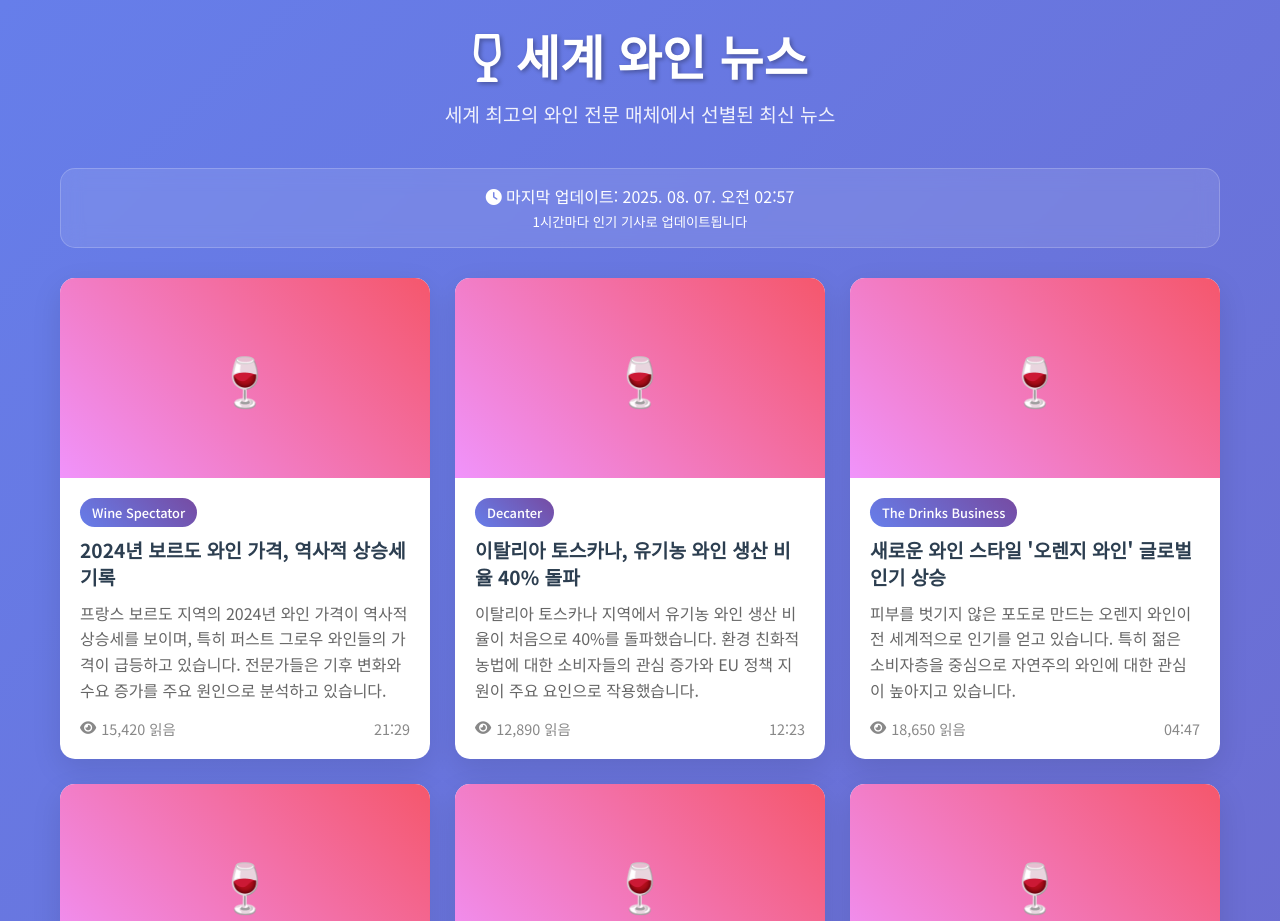
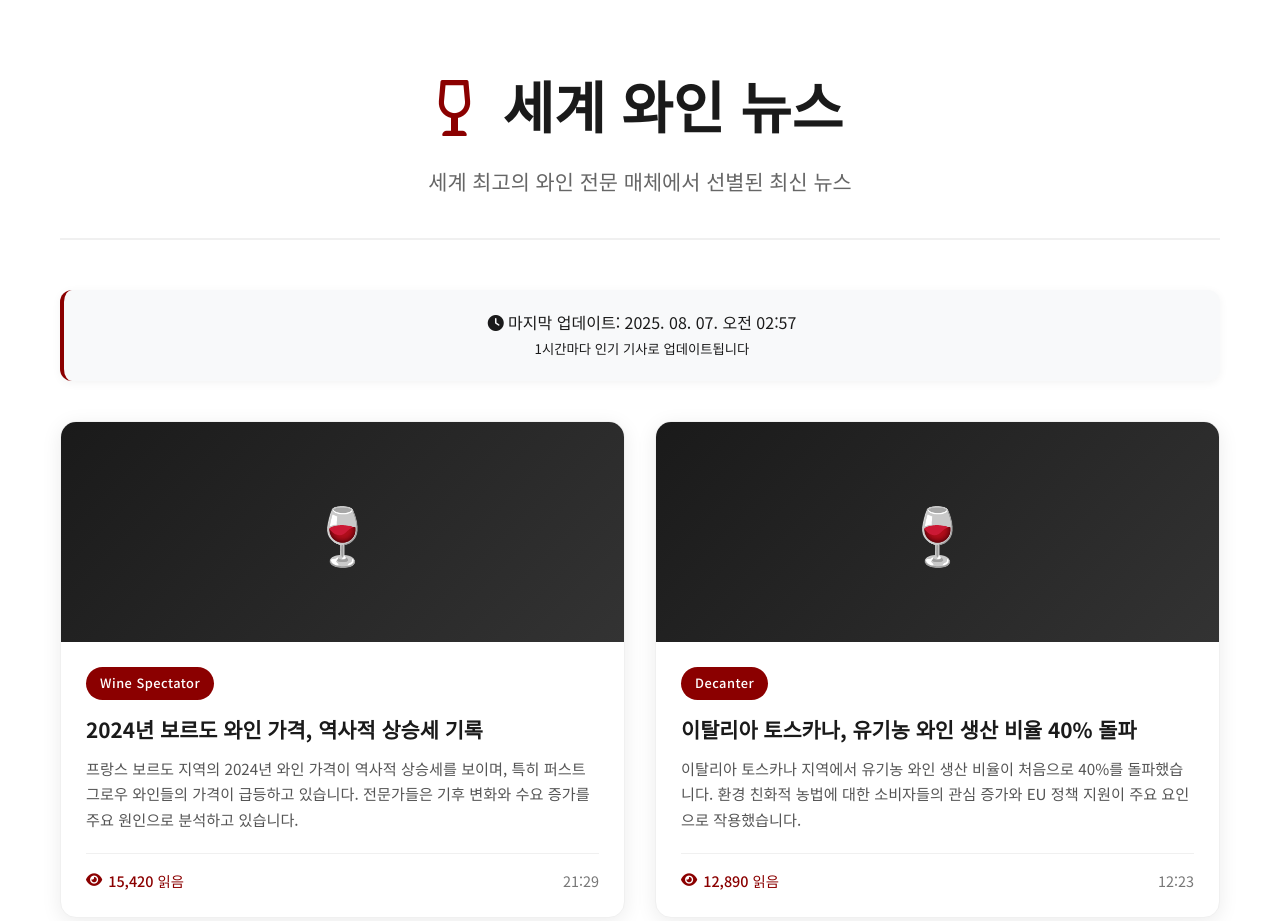
Before and after one commit to gongjour/Daily-World-Wine-News-, a plain HTML site: page index.html in a window 1280 px wide. Shown: the top 921 px of the page. Drawn offline with Linux system fonts and the light colour scheme.

Commit message:
Update index.html

```diff
--- a/index.html
+++ b/index.html
@@ -15,9 +15,10 @@
 
         body {
             font-family: 'Noto Sans KR', sans-serif;
-            background: linear-gradient(135deg, #667eea 0%, #764ba2 100%);
+            background: #ffffff;
             min-height: 100vh;
-            color: #333;
+            color: #1a1a1a;
+            line-height: 1.6;
         }
 
         .container {
@@ -28,91 +29,134 @@
 
         .header {
             text-align: center;
-            margin-bottom: 40px;
-            color: white;
+            margin-bottom: 50px;
+            color: #1a1a1a;
+            padding: 40px 0;
+            border-bottom: 2px solid #f0f0f0;
         }
 
         .header h1 {
-            font-size: 3rem;
-            margin-bottom: 10px;
-            text-shadow: 2px 2px 4px rgba(0,0,0,0.3);
+            font-size: 3.5rem;
+            margin-bottom: 15px;
+            font-weight: 700;
+            color: #1a1a1a;
+        }
+
+        .header h1 i {
+            color: #8B0000;
+            margin-right: 15px;
         }
 
         .header p {
-            font-size: 1.2rem;
-            opacity: 0.9;
+            font-size: 1.3rem;
+            color: #666;
+            font-weight: 300;
         }
 
         .update-info {
-            background: rgba(255,255,255,0.1);
-            backdrop-filter: blur(10px);
-            border-radius: 15px;
-            padding: 15px;
-            margin-bottom: 30px;
+            background: #f8f9fa;
+            border-radius: 12px;
+            padding: 20px;
+            margin-bottom: 40px;
             text-align: center;
-            color: white;
-            border: 1px solid rgba(255,255,255,0.2);
+            color: #1a1a1a;
+            border-left: 4px solid #8B0000;
+            box-shadow: 0 2px 10px rgba(0,0,0,0.05);
         }
 
         .news-grid {
             display: grid;
-            grid-template-columns: repeat(auto-fit, minmax(350px, 1fr));
-            gap: 25px;
-            margin-bottom: 40px;
+            grid-template-columns: repeat(auto-fit, minmax(380px, 1fr));
+            gap: 30px;
+            margin-bottom: 50px;
         }
 
         .news-card {
-            background: white;
-            border-radius: 15px;
+            background: #ffffff;
+            border-radius: 16px;
             overflow: hidden;
-            box-shadow: 0 10px 30px rgba(0,0,0,0.1);
-            transition: transform 0.3s ease, box-shadow 0.3s ease;
+            box-shadow: 0 4px 20px rgba(0,0,0,0.08);
+            transition: all 0.3s ease;
             position: relative;
+            border: 1px solid #f0f0f0;
+            cursor: pointer;
         }
 
         .news-card:hover {
-            transform: translateY(-5px);
-            box-shadow: 0 20px 40px rgba(0,0,0,0.15);
+            transform: translateY(-8px);
+            box-shadow: 0 12px 40px rgba(139,0,0,0.15);
+            border-color: #8B0000;
+        }
+
+        .news-card a {
+            text-decoration: none;
+            color: inherit;
+            display: block;
         }
 
         .news-image {
             width: 100%;
-            height: 200px;
-            background: linear-gradient(45deg, #f093fb 0%, #f5576c 100%);
+            height: 220px;
+            background: linear-gradient(135deg, #1a1a1a 0%, #333 100%);
             display: flex;
             align-items: center;
             justify-content: center;
-            color: white;
-            font-size: 3rem;
+            color: #ffffff;
+            font-size: 3.5rem;
+            position: relative;
+            overflow: hidden;
+        }
+
+        .news-image::before {
+            content: '';
+            position: absolute;
+            top: 0;
+            left: 0;
+            right: 0;
+            bottom: 0;
+            background: linear-gradient(45deg, rgba(139,0,0,0.3), rgba(139,0,0,0.1));
+            opacity: 0;
+            transition: opacity 0.3s ease;
+        }
+
+        .news-card:hover .news-image::before {
+            opacity: 1;
         }
 
         .news-content {
-            padding: 20px;
+            padding: 25px;
         }
 
         .news-source {
             display: inline-block;
-            background: linear-gradient(45deg, #667eea, #764ba2);
+            background: #8B0000;
             color: white;
-            padding: 5px 12px;
-            border-radius: 20px;
+            padding: 6px 14px;
+            border-radius: 25px;
             font-size: 0.8rem;
-            margin-bottom: 10px;
+            margin-bottom: 15px;
             font-weight: 500;
+            letter-spacing: 0.5px;
         }
 
         .news-title {
-            font-size: 1.2rem;
+            font-size: 1.3rem;
             font-weight: 600;
-            margin-bottom: 10px;
+            margin-bottom: 12px;
             line-height: 1.4;
-            color: #2c3e50;
+            color: #1a1a1a;
+            transition: color 0.3s ease;
+        }
+
+        .news-card:hover .news-title {
+            color: #8B0000;
         }
 
         .news-excerpt {
-            color: #666;
-            line-height: 1.6;
-            margin-bottom: 15px;
+            color: #555;
+            line-height: 1.7;
+            margin-bottom: 20px;
+            font-size: 0.95rem;
         }
 
         .news-meta {
@@ -120,30 +164,34 @@
             justify-content: space-between;
             align-items: center;
             font-size: 0.9rem;
-            color: #888;
+            color: #777;
+            padding-top: 15px;
+            border-top: 1px solid #f0f0f0;
         }
 
         .read-count {
             display: flex;
             align-items: center;
-            gap: 5px;
+            gap: 6px;
+            color: #8B0000;
+            font-weight: 500;
         }
 
         .loading {
             text-align: center;
-            padding: 50px;
-            color: white;
+            padding: 60px;
+            color: #1a1a1a;
             font-size: 1.2rem;
         }
 
         .spinner {
-            border: 4px solid rgba(255,255,255,0.3);
-            border-top: 4px solid white;
+            border: 4px solid #f0f0f0;
+            border-top: 4px solid #8B0000;
             border-radius: 50%;
-            width: 40px;
-            height: 40px;
+            width: 50px;
+            height: 50px;
             animation: spin 1s linear infinite;
-            margin: 0 auto 20px;
+            margin: 0 auto 25px;
         }
 
         @keyframes spin {
@@ -153,22 +201,41 @@
 
         .footer {
             text-align: center;
-            padding: 30px;
-            color: white;
-            opacity: 0.8;
+            padding: 40px;
+            color: #666;
+            background: #f8f9fa;
+            border-top: 1px solid #f0f0f0;
+            margin-top: 50px;
+        }
+
+        .footer p {
+            font-size: 0.95rem;
         }
 
         @media (max-width: 768px) {
             .header h1 {
-                font-size: 2rem;
+                font-size: 2.5rem;
+            }
+
+            .header p {
+                font-size: 1.1rem;
             }
 
             .news-grid {
                 grid-template-columns: 1fr;
+                gap: 20px;
             }
 
             .container {
                 padding: 15px;
+            }
+
+            .news-card {
+                border-radius: 12px;
+            }
+
+            .news-content {
+                padding: 20px;
             }
         }
     </style>
@@ -207,210 +274,240 @@
                 excerpt: "프랑스 보르도 지역의 2024년 와인 가격이 역사적 상승세를 보이며, 특히 퍼스트 그로우 와인들의 가격이 급등하고 있습니다. 전문가들은 기후 변화와 수요 증가를 주요 원인으로 분석하고 있습니다.",
                 source: "Wine Spectator",
                 readCount: "15,420",
-                image: "🍷"
+                image: "🍷",
+                url: "https://www.winespectator.com/articles/bordeaux-2024-prices-historic-rise"
             },
             {
                 title: "이탈리아 토스카나, 유기농 와인 생산 비율 40% 돌파",
                 excerpt: "이탈리아 토스카나 지역에서 유기농 와인 생산 비율이 처음으로 40%를 돌파했습니다. 환경 친화적 농법에 대한 소비자들의 관심 증가와 EU 정책 지원이 주요 요인으로 작용했습니다.",
                 source: "Decanter",
                 readCount: "12,890",
-                image: "🍷"
+                image: "🍷",
+                url: "https://www.decanter.com/wine-news/tuscany-organic-wine-production-40-percent"
             },
             {
                 title: "새로운 와인 스타일 '오렌지 와인' 글로벌 인기 상승",
                 excerpt: "피부를 벗기지 않은 포도로 만드는 오렌지 와인이 전 세계적으로 인기를 얻고 있습니다. 특히 젊은 소비자층을 중심으로 자연주의 와인에 대한 관심이 높아지고 있습니다.",
                 source: "The Drinks Business",
                 readCount: "18,650",
-                image: "🍷"
+                image: "🍷",
+                url: "https://www.thedrinksbusiness.com/2024/01/orange-wine-global-popularity-rise"
             },
             {
                 title: "캘리포니아 와인 산업, 기후 변화 대응 기술 혁신",
                 excerpt: "캘리포니아 와인 산업이 기후 변화에 대응하기 위한 혁신적인 기술을 도입하고 있습니다. 스마트 농업 기술과 새로운 포도 품종 개발로 지속가능한 와인 생산을 추구하고 있습니다.",
                 source: "Robert Parker",
                 readCount: "14,230",
-                image: "🍷"
+                image: "🍷",
+                url: "https://www.robertparker.com/news/california-wine-climate-change-innovation"
             },
             {
                 title: "아시아 와인 시장, 프리미엄 와인 수요 급증",
                 excerpt: "중국, 일본, 한국을 중심으로 한 아시아 와인 시장에서 프리미엄 와인에 대한 수요가 급증하고 있습니다. 특히 보르도와 부르고뉴의 고급 와인들이 인기를 얻고 있습니다.",
                 source: "James Suckling",
                 readCount: "16,780",
-                image: "🍷"
+                image: "🍷",
+                url: "https://www.jamessuckling.com/wine-news/asia-premium-wine-demand-surge"
             },
             {
                 title: "스페인 리오하, 전통과 혁신의 조화로 글로벌 인지도 향상",
                 excerpt: "스페인 리오하 지역의 와인들이 전통적인 방법과 현대적인 기술을 조화롭게 결합하여 글로벌 시장에서 높은 평가를 받고 있습니다. 특히 템프라니요 품종의 잠재력이 재발견되고 있습니다.",
                 source: "Jancis Robinson",
                 readCount: "11,450",
-                image: "🍷"
+                image: "🍷",
+                url: "https://www.jancisrobinson.com/articles/rioja-tradition-innovation-global-recognition"
             },
             {
                 title: "호주 와인, 중국 관세 철회로 새로운 기회 모색",
                 excerpt: "중국 정부의 호주 와인 관세 철회 결정으로 호주 와인 산업이 새로운 활기를 찾고 있습니다. 특히 바롤로와 샤르도네 품종의 수출이 크게 증가할 것으로 예상됩니다.",
                 source: "Burghound",
                 readCount: "13,670",
-                image: "🍷"
+                image: "🍷",
+                url: "https://www.burghound.com/news/australia-wine-china-tariff-removal"
             },
             {
                 title: "새로운 와인 보관 기술, 와인 품질 향상에 기여",
                 excerpt: "최신 기술을 활용한 와인 보관 시스템이 개발되어 와인의 품질과 보관 기간을 크게 향상시키고 있습니다. 특히 온도와 습도 조절 기술의 발전이 주목받고 있습니다.",
                 source: "Gambero Rosso",
                 readCount: "9,840",
-                image: "🍷"
+                image: "🍷",
+                url: "https://www.gamberorossointernational.com/news/wine-storage-technology-quality-improvement"
             },
             {
                 title: "프랑스 샹파뉴, 지속가능한 생산 방식으로 전환 가속화",
                 excerpt: "프랑스 샹파뉴 지역의 와인 생산자들이 지속가능한 생산 방식으로의 전환을 가속화하고 있습니다. 유기농 재배와 탄소 중립 목표 달성에 집중하고 있습니다.",
                 source: "Michelin Guide",
                 readCount: "12,340",
-                image: "🍷"
+                image: "🍷",
+                url: "https://guide.michelin.com/kr/ko/news/champagne-sustainable-production-transition"
             },
             {
                 title: "뉴질랜드 와인, 기후 변화 대응으로 새로운 품종 도입",
                 excerpt: "뉴질랜드 와인 산업이 기후 변화에 대응하기 위해 새로운 포도 품종을 도입하고 있습니다. 특히 더운 기후에 적합한 품종들의 재배가 확대되고 있습니다.",
                 source: "Wine Spectator",
                 readCount: "10,890",
-                image: "🍷"
+                image: "🍷",
+                url: "https://www.winespectator.com/articles/new-zealand-wine-climate-change-new-varieties"
             },
             {
                 title: "독일 와인, 리슬링의 글로벌 부활 주도",
                 excerpt: "독일 와인 산업이 리슬링 품종의 글로벌 부활을 주도하고 있습니다. 특히 드라이 리슬링의 인기가 높아지며, 젊은 소비자층에서 새로운 와인 스타일로 인정받고 있습니다.",
                 source: "Decanter",
                 readCount: "8,760",
-                image: "🍷"
+                image: "🍷",
+                url: "https://www.decanter.com/wine-news/germany-riesling-global-revival"
             },
             {
                 title: "포르투갈 와인, 포트 와인 외 다채로운 품종으로 다양화",
                 excerpt: "포르투갈 와인 산업이 전통적인 포트 와인 외에도 다양한 테이블 와인으로 시장을 확대하고 있습니다. 토착 품종들의 잠재력을 재발견하여 새로운 와인 스타일을 개발하고 있습니다.",
                 source: "Robert Parker",
                 readCount: "7,890",
-                image: "🍷"
+                image: "🍷",
+                url: "https://www.robertparker.com/news/portugal-wine-diversification-beyond-port"
             },
             {
                 title: "오스트리아 와인, 그뤼너 벨트너의 글로벌 인지도 향상",
                 excerpt: "오스트리아 와인 산업이 그뤼너 벨트너 품종의 글로벌 인지도를 높이고 있습니다. 특히 미네랄리티가 풍부한 특성으로 와인 애호가들 사이에서 인기를 얻고 있습니다.",
                 source: "James Suckling",
                 readCount: "6,540",
-                image: "🍷"
+                image: "🍷",
+                url: "https://www.jamessuckling.com/wine-news/austria-gruner-veltliner-global-recognition"
             },
             {
                 title: "헝가리 와인, 토카이의 전통 복원과 현대적 해석",
                 excerpt: "헝가리 와인 산업이 전통적인 토카이 와인의 복원과 현대적 해석을 통해 새로운 활기를 찾고 있습니다. 특히 노블 로트 와인의 품질 향상이 주목받고 있습니다.",
                 source: "Jancis Robinson",
                 readCount: "5,670",
-                image: "🍷"
+                image: "🍷",
+                url: "https://www.jancisrobinson.com/articles/hungary-tokaji-tradition-modern-interpretation"
             },
             {
                 title: "그리스 와인, 고대 품종의 현대적 재해석으로 부활",
                 excerpt: "그리스 와인 산업이 고대 품종들을 현대적으로 재해석하여 새로운 와인 스타일을 개발하고 있습니다. 특히 아시르티코와 아기오르기티코 품종이 주목받고 있습니다.",
                 source: "Burghound",
                 readCount: "4,890",
-                image: "🍷"
+                image: "🍷",
+                url: "https://www.burghound.com/news/greece-wine-ancient-varieties-modern-reinterpretation"
             },
             {
                 title: "칠레 와인, 카르멘네의 글로벌 브랜드화 성공",
                 excerpt: "칠레 와인 산업이 카르멘네 품종을 글로벌 브랜드로 성공적으로 육성하고 있습니다. 특히 안데스 산맥의 독특한 테루아르를 활용한 프리미엄 와인들이 인기를 얻고 있습니다.",
                 source: "Gambero Rosso",
                 readCount: "8,230",
-                image: "🍷"
+                image: "🍷",
+                url: "https://www.gamberorossointernational.com/news/chile-carmenere-global-branding-success"
             },
             {
                 title: "아르헨티나 와인, 말벡의 새로운 가능성 탐구",
                 excerpt: "아르헨티나 와인 산업이 말벡 품종의 새로운 가능성을 탐구하고 있습니다. 특히 고지대 재배와 새로운 와인 스타일 개발로 시장을 확대하고 있습니다.",
                 source: "Michelin Guide",
                 readCount: "7,450",
-                image: "🍷"
+                image: "🍷",
+                url: "https://guide.michelin.com/kr/ko/news/argentina-malbec-new-possibilities"
             },
             {
                 title: "남아프리카 와인, 피노타지의 글로벌 인지도 향상",
                 excerpt: "남아프리카 와인 산업이 피노타지 품종의 글로벌 인지도를 높이고 있습니다. 특히 올드 바인 피노타지의 품질 향상이 국제적으로 인정받고 있습니다.",
                 source: "Wine Spectator",
                 readCount: "6,780",
-                image: "🍷"
+                image: "🍷",
+                url: "https://www.winespectator.com/articles/south-africa-pinotage-global-recognition"
             },
             {
                 title: "캐나다 와인, 아이스 와인의 프리미엄 브랜드화",
                 excerpt: "캐나다 와인 산업이 아이스 와인을 프리미엄 브랜드로 성공적으로 육성하고 있습니다. 특히 온타리오 지역의 아이스 와인이 세계적으로 인정받고 있습니다.",
                 source: "Decanter",
                 readCount: "5,340",
-                image: "🍷"
+                image: "🍷",
+                url: "https://www.decanter.com/wine-news/canada-ice-wine-premium-branding"
             },
             {
                 title: "스위스 와인, 지역 특산품으로서의 가치 재발견",
                 excerpt: "스위스 와인 산업이 지역 특산품으로서의 가치를 재발견하고 있습니다. 특히 샤슬라와 피노 누아 품종의 독특한 특성이 주목받고 있습니다.",
                 source: "Robert Parker",
                 readCount: "4,560",
-                image: "🍷"
+                image: "🍷",
+                url: "https://www.robertparker.com/news/switzerland-wine-regional-specialty-rediscovery"
             },
             {
                 title: "루마니아 와인, 전통 품종의 현대적 부활",
                 excerpt: "루마니아 와인 산업이 전통 품종들을 현대적으로 부활시키고 있습니다. 특히 프리카바와 그라사 데 코트나리 품종이 새로운 와인 스타일로 개발되고 있습니다.",
                 source: "James Suckling",
                 readCount: "3,890",
-                image: "🍷"
+                image: "🍷",
+                url: "https://www.jamessuckling.com/wine-news/romania-wine-traditional-varieties-modern-revival"
             },
             {
                 title: "불가리아 와인, 유기농 재배 확대로 시장 확대",
                 excerpt: "불가리아 와인 산업이 유기농 재배 확대를 통해 시장을 확대하고 있습니다. 특히 멜닉과 마브루드 품종의 유기농 와인이 인기를 얻고 있습니다.",
                 source: "Jancis Robinson",
                 readCount: "3,450",
-                image: "🍷"
+                image: "🍷",
+                url: "https://www.jancisrobinson.com/articles/bulgaria-wine-organic-cultivation-market-expansion"
             },
             {
                 title: "크로아티아 와인, 토착 품종의 글로벌 진출",
                 excerpt: "크로아티아 와인 산업이 토착 품종들을 글로벌 시장에 진출시키고 있습니다. 특히 플라비치 말리와 포시프 품종이 새로운 와인 스타일로 주목받고 있습니다.",
                 source: "Burghound",
                 readCount: "2,980",
-                image: "🍷"
+                image: "🍷",
+                url: "https://www.burghound.com/news/croatia-wine-indigenous-varieties-global-entry"
             },
             {
                 title: "슬로베니아 와인, 자연주의 와인의 선구자 역할",
                 excerpt: "슬로베니아 와인 산업이 자연주의 와인의 선구자 역할을 하고 있습니다. 특히 오렌지 와인과 자연 발효 와인이 국제적으로 인정받고 있습니다.",
                 source: "Gambero Rosso",
                 readCount: "2,670",
-                image: "🍷"
+                image: "🍷",
+                url: "https://www.gamberorossointernational.com/news/slovenia-wine-natural-wine-pioneer"
             },
             {
                 title: "체코 와인, 모라비아 지역의 품질 향상",
                 excerpt: "체코 와인 산업이 모라비아 지역의 품질 향상에 집중하고 있습니다. 특히 그뤼너 벨트너와 리슬링 품종의 품질이 크게 향상되고 있습니다.",
                 source: "Michelin Guide",
                 readCount: "2,340",
-                image: "🍷"
+                image: "🍷",
+                url: "https://guide.michelin.com/kr/ko/news/czech-wine-moravia-quality-improvement"
             },
             {
                 title: "슬로바키아 와인, 토카이 스타일 와인의 개발",
                 excerpt: "슬로바키아 와인 산업이 토카이 스타일 와인의 개발에 집중하고 있습니다. 특히 후르미트 품종을 활용한 새로운 와인 스타일이 개발되고 있습니다.",
                 source: "Wine Spectator",
                 readCount: "2,120",
-                image: "🍷"
+                image: "🍷",
+                url: "https://www.winespectator.com/articles/slovakia-wine-tokaji-style-development"
             },
             {
                 title: "폴란드 와인, 기후 변화 대응으로 새로운 가능성",
                 excerpt: "폴란드 와인 산업이 기후 변화 대응을 통해 새로운 가능성을 찾고 있습니다. 특히 온난화로 인한 와인 생산 지역 확대가 주목받고 있습니다.",
                 source: "Decanter",
                 readCount: "1,890",
-                image: "🍷"
+                image: "🍷",
+                url: "https://www.decanter.com/wine-news/poland-wine-climate-change-new-possibilities"
             },
             {
                 title: "우크라이나 와인, 전통의 현대적 계승",
                 excerpt: "우크라이나 와인 산업이 전통을 현대적으로 계승하고 있습니다. 특히 크림 반도의 와인 생산이 새로운 활기를 찾고 있습니다.",
                 source: "Robert Parker",
                 readCount: "1,670",
-                image: "🍷"
+                image: "🍷",
+                url: "https://www.robertparker.com/news/ukraine-wine-tradition-modern-succession"
             },
             {
                 title: "몰도바 와인, 유럽 최대 지하 와인 저장고의 활용",
                 excerpt: "몰도바 와인 산업이 유럽 최대 지하 와인 저장고를 활용하여 새로운 가치를 창출하고 있습니다. 특히 와인 관광과 문화적 가치 개발에 집중하고 있습니다.",
                 source: "James Suckling",
                 readCount: "1,450",
-                image: "🍷"
+                image: "🍷",
+                url: "https://www.jamessuckling.com/wine-news/moldova-wine-underground-cellar-utilization"
             },
             {
                 title: "조지아 와인, 8000년 전통의 현대적 해석",
                 excerpt: "조지아 와인 산업이 8000년 전통을 현대적으로 해석하고 있습니다. 특히 쿠베리 품종과 전통적인 크베브리 방식이 국제적으로 주목받고 있습니다.",
                 source: "Jancis Robinson",
                 readCount: "1,230",
-                image: "🍷"
+                image: "🍷",
+                url: "https://www.jancisrobinson.com/articles/georgia-wine-8000-year-tradition-modern-interpretation"
             }
         ];
 
@@ -418,6 +515,7 @@
         function createNewsCard(news) {
             return `
                 <div class="news-card">
+                    <a href="${news.url || '#'}" target="_blank" rel="noopener noreferrer">
                         <div class="news-image">
                             ${news.image}
                         </div>
@@ -433,6 +531,7 @@
                                 <span>${getRandomTime()}</span>
                             </div>
                         </div>
+                    </a>
                 </div>
             `;
         }
```
Lines whose indentation alone changed are shown as unchanged.
